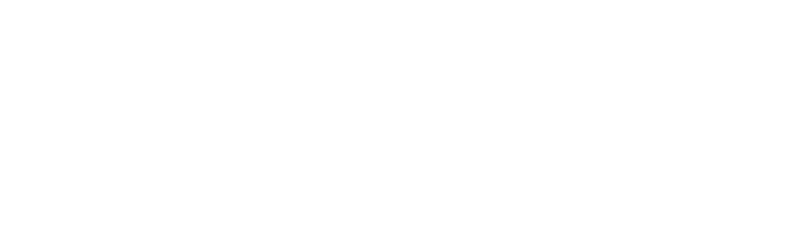
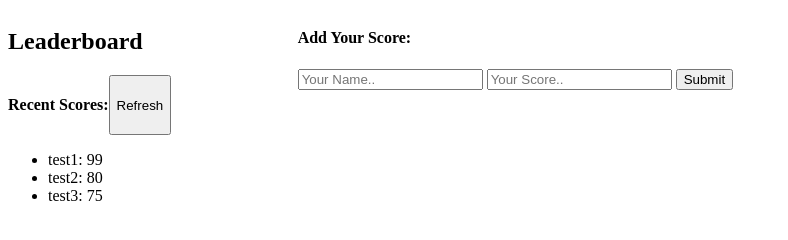
Before and after one commit to CarlosZ96/Leaderboard, a website built with webpack: page src/index.html in a window 1280 px wide. Shown: the whole page, without its empty margins (0-788 px from the left). Built offline with nearby package versions, Linux system fonts and the light colour scheme.

Commit message:
Feature: basic HTML Structure.
Creating Json pakage, index.js and simple styles

```diff
--- a/package.json
+++ b/package.json
@@ -12,9 +12,9 @@
     "author": "",
     "license": "ISC",
     "devDependencies": {
-        "css-loader": "^6.7.3",
+        "css-loader": "^6.8.1",
         "html-webpack-plugin": "^5.5.3",
-        "style-loader": "^3.3.2",
+        "style-loader": "^3.3.3",
         "webpack": "^5.88.2",
         "webpack-cli": "^5.1.1"
     },
--- a/src/index.html
+++ b/src/index.html
@@ -0,0 +1,37 @@
+<!DOCTYPE html>
+<html lang="en">
+
+<head>
+  <meta charset="UTF-8">
+  <meta http-equiv="X-UA-Compatible" content="IE=edge">
+  <meta name="viewport" content="width=device-width, initial-scale=1.0">
+  <title>Leader Board</title>
+</head>
+
+<body>
+  <section class="Scores">
+    <h1>Leaderboard</h1>
+
+    <section >
+      <div class="ScoresTittle">
+        <h4>Recent Scores:</h2>
+          <button>Refresh</button>
+      </div>
+      <ul>
+        <li>test1: 99</li>
+        <li>test2: 80</li>
+        <li>test3: 75</li>
+      </ul>
+    </section>
+
+  </section>
+
+  <section class="AddScores">
+    <h4>Add Your Score:</h2>
+      <input type="text" placeholder="Your Name.." id="NameInput" name="AddNameScore">
+      <input type="text" placeholder="Your Score.." id="ScoreInput" name="AddScore">
+      <button type="submit">Submit</button>
+  </section>
+</body>
+
+</html>
--- a/src/index.js
+++ b/src/index.js
@@ -0,0 +1 @@
+import './style.css';
--- /dev/null
+++ b/src/style.css
@@ -0,0 +1,13 @@
+body{
+   display: flex;
+   flex-direction: row;
+}
+
+.AddScores{
+    padding-left: 10%;
+}
+
+.ScoresTittle{
+    display: flex;
+    flex-direction: row;
+}
```
Also changed, not shown: dist/index.html, dist/index_bundle.js, 1 other file.
